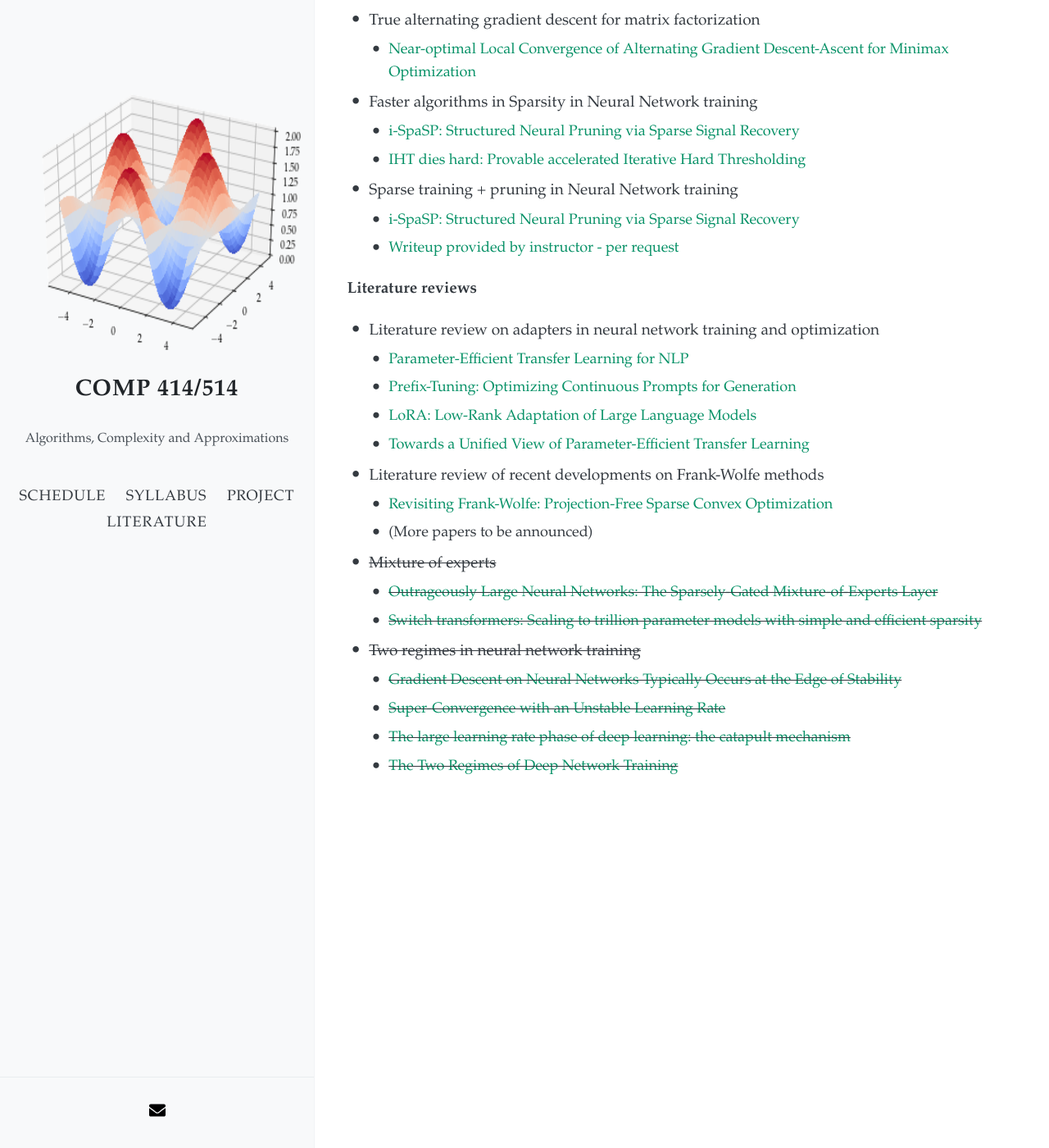
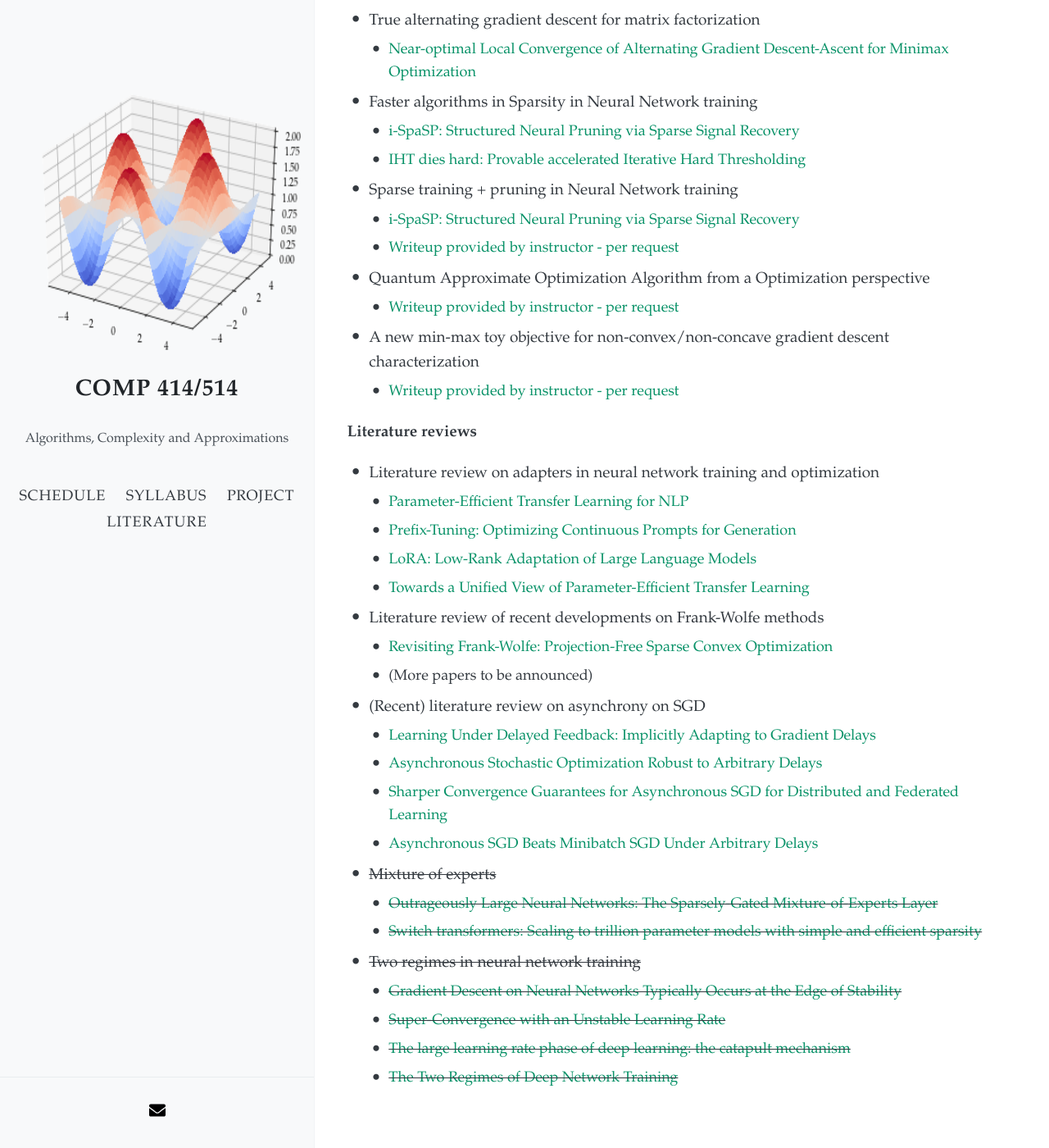
Before and after one commit to akyrillidis/comp414-514, a Jekyll site: the page built from project.md, in a window 1280 px wide and 1400 px high, scrolled down 1358 px. Shown: the whole window at 82% size. Built offline with Jekyll 4.4.1, drawn with Linux system fonts in a browser that asks for light colours; nearby versions of some CDN libraries; before the commit the page ends 2378 px from its top, so only the background shows below that.

Commit message:
Update project.md

```diff
--- a/project.md
+++ b/project.md
@@ -47,6 +47,12 @@ The course project can be categorized as a literature review, as original resear
   - [i-SpaSP: Structured Neural Pruning via Sparse Signal Recovery](https://arxiv.org/pdf/2112.04905.pdf)
   - [Writeup provided by instructor - per request]()
 
+- Quantum Approximate Optimization Algorithm from a Optimization perspective
+  - [Writeup provided by instructor - per request]()
+
+- A new min-max toy objective for non-convex/non-concave gradient descent characterization
+  - [Writeup provided by instructor - per request]()
+
 **Literature reviews**
 
 - Literature review on adapters in neural network training and optimization
@@ -58,6 +64,12 @@ The course project can be categorized as a literature review, as original resear
 - Literature review of recent developments on Frank-Wolfe methods
   - [Revisiting Frank-Wolfe: Projection-Free Sparse Convex Optimization](http://m8j.net/math/revisited-FW.pdf)
   - (More papers to be announced)
+
+- (Recent) literature review on asynchrony on SGD
+  - [Learning Under Delayed Feedback: Implicitly Adapting to Gradient Delays](https://arxiv.org/pdf/2106.12261.pdf)
+  - [Asynchronous Stochastic Optimization Robust to Arbitrary Delays](https://proceedings.neurips.cc/paper/2021/file/4b85256c4881edb6c0776df5d81f6236-Paper.pdf)
+  - [Sharper Convergence Guarantees for Asynchronous SGD for Distributed and Federated Learning](https://arxiv.org/pdf/2206.08307.pdf)
+  - [Asynchronous SGD Beats Minibatch SGD Under Arbitrary Delays](https://arxiv.org/pdf/2206.07638.pdf)
 
 - ~~Mixture of experts~~
   - ~~[Outrageously Large Neural Networks: The Sparsely-Gated Mixture-of-Experts Layer](https://arxiv.org/pdf/1701.06538.pdf)~~
```
